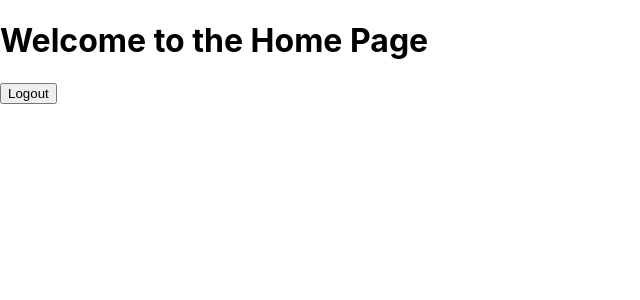
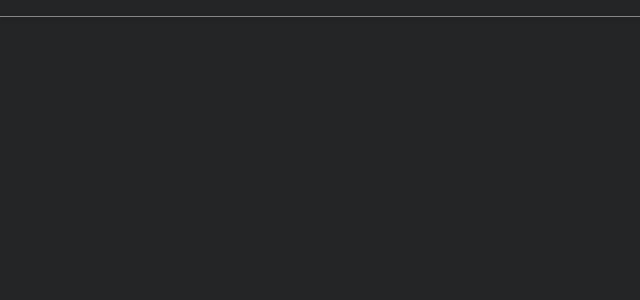
Before and after one commit to matty64047/Fakebook, a React (Create React App) app in the folder fakebook/: page / in a window 1280 px wide. Both pictures are taken after a click on the button "Login". Shown: the top 300 px of the page, without its empty margins (0-640 px from the left). Built offline with nearby package versions, Linux system fonts and the light colour scheme.

Commit message:
Laid out the framework

```diff
--- /dev/null
+++ b/fakebook/src/Home.css
@@ -0,0 +1,59 @@
+#box {
+display: flex;
+flex-flow: column;
+height: 100vh;
+}
+
+#fixed {
+    height: 80px;
+    background-color: #242526;
+}
+
+#remaining {
+    flex-grow : 1;
+}
+
+.horizontal-line {
+    width: 100%;
+    align-items: end;
+    height: 0.5px; /* Adjust the height as needed */
+    background-color: rgb(134, 134, 134); /* Color of the line */
+    box-shadow: 0 2px 5px rgba(0, 0, 0, 0.3); /* Shadow underneath the line */
+  }
+
+
+.container {
+    display: flex;
+  }
+
+  .leftColumn {
+    width: 400px;
+    box-shadow: 0 3px 10px rgb(0 0 0 / 0.2);
+    background-color: #18191a; /* Light blue */
+  }
+
+  .mainColumn {
+    flex: 2;
+    background-color: #242526; /* Light grey */
+  }
+
+  .rightColumn {
+    width: 400px;
+    box-shadow: 0 3px 10px rgb(0 0 0 / 0.2);
+    background-color: #18191a; /* Light green */
+  }
+
+  /* Media query for collapsing side columns on smaller screens */
+  @media (max-width: 1400px) {
+
+    .leftColumn {
+        display: none;
+    }
+  }
+
+  @media (max-width: 1200px) {
+
+    .rightColumn {
+        display: none;
+    }
+  }
--- a/fakebook/src/Home.tsx
+++ b/fakebook/src/Home.tsx
@@ -1,4 +1,9 @@
 import React from 'react';
+import './Home.css';
+import Feed from './HomeScreenComponents/Feed';
+import LeftBar from './HomeScreenComponents/LeftBar';
+import RightBar from './HomeScreenComponents/RightBar';
+import TopBar from './HomeScreenComponents/TopBar';
 
 interface HomeProps {
   handleLogout: () => void;
@@ -6,10 +11,16 @@ interface HomeProps {
 
 const Home: React.FC<HomeProps> = ({ handleLogout }) => {
   return (
-    <div>
-      <h1>Welcome to the Home Page</h1>
-      <button onClick={handleLogout}>Logout</button>
-      {/* Add more content for the Home screen */}
+    <div id="box">
+      <div id="fixed">
+        <TopBar content=''></TopBar>
+        <div className="horizontal-line"></div>
+      </div>
+      <div className="container" id="remaining">
+        <div className="leftColumn"><LeftBar content=''></LeftBar></div>
+        <div className="mainColumn"><Feed content=''></Feed></div>
+        <div className="rightColumn"><RightBar content=''></RightBar></div>
+      </div>
     </div>
   );
 };
--- /dev/null
+++ b/fakebook/src/HomeScreenComponents/Feed.tsx
@@ -0,0 +1,15 @@
+import React from 'react';
+
+interface FeedProps {
+  content: string;
+}
+
+const Feed: React.FC<FeedProps> = ({ content }) => {
+  return (
+    <div className="mainColumn">
+      <p>{content}</p>
+    </div>
+  );
+};
+
+export default Feed;
--- /dev/null
+++ b/fakebook/src/HomeScreenComponents/LeftBar.tsx
@@ -0,0 +1,15 @@
+import React from 'react';
+
+interface LeftBarProps {
+  content: string;
+}
+
+const LeftBar: React.FC<LeftBarProps> = ({ content }) => {
+  return (
+    <div className="mainColumn">
+      <p>{content}</p>
+    </div>
+  );
+};
+
+export default LeftBar;
--- /dev/null
+++ b/fakebook/src/HomeScreenComponents/RightBar.tsx
@@ -0,0 +1,15 @@
+import React from 'react';
+
+interface RightBarProps {
+  content: string;
+}
+
+const RightBar: React.FC<RightBarProps> = ({ content }) => {
+  return (
+    <div className="mainColumn">
+      <p>{content}</p>
+    </div>
+  );
+};
+
+export default RightBar;
--- /dev/null
+++ b/fakebook/src/HomeScreenComponents/TopBar.tsx
@@ -0,0 +1,15 @@
+import React from 'react';
+
+interface TopBarProps {
+  content: string;
+}
+
+const TopBar: React.FC<TopBarProps> = ({ content }) => {
+  return (
+    <div className="mainColumn">
+      <p>{content}</p>
+    </div>
+  );
+};
+
+export default TopBar;
```
Also changed, not shown: fakebook/src/App.css (+0 -35 lines).
